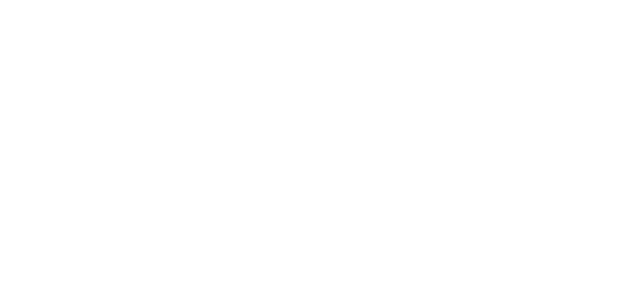
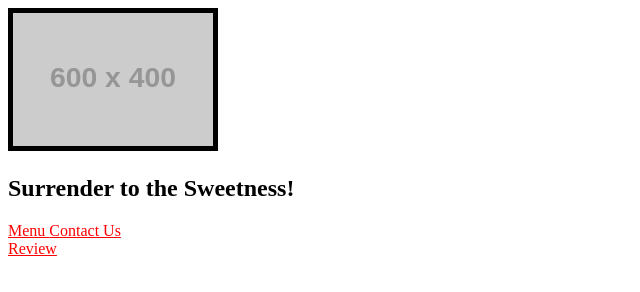
Before and after one commit to lilbrojoe12/WDD130, a plain HTML site: page Sandbox/sweet_surrender/index.html in a window 1280 px wide. Shown: the whole page, without its empty margins (0-640 px from the left). Drawn offline with Linux system fonts and the light colour scheme; placeholder pictures from the web are drawn by us.

Commit message:
index edits

```diff
--- a/Sandbox/sweet_surrender/index.html
+++ b/Sandbox/sweet_surrender/index.html
@@ -3,9 +3,27 @@
 <head>
     <meta charset="UTF-8">
     <meta name="viewport" content="width=device-width, initial-scale=1.0">
+    <link rel="stylesheet" href="style.css">
     <title>Sweet Surrender</title>
 </head>
 <body>
-
+    <nav>
+        <img id="logo" src="https://placehold.co/600x400">
+        <h1>
+            Surrender to the Sweetness!
+        </h1>
+        <a href="#" class="nav-button">
+            Menu
+        </a>
+        <a href="#" class="nav-button">
+            Contact Us
+        </a>
+        <div>
+        <a href="#" class="nav-button">
+            Review
+        </a>
+        </div>
+    </nav>
+</body>
 </body>
 </html>
--- /dev/null
+++ b/Sandbox/sweet_surrender/style.css
@@ -0,0 +1,17 @@
+.nav-button{
+    color: red;
+}
+
+nav div a {
+    color: green;
+}
+
+nav a {
+    color: pink;
+}
+
+#logo {
+    width: 200px;
+    height: auto;
+    border: 5px solid black;
+}
```
Also changed, not shown: index.html (renamed from Week01/index.html), temple.jpg (renamed from Week01/temple.jpg).
